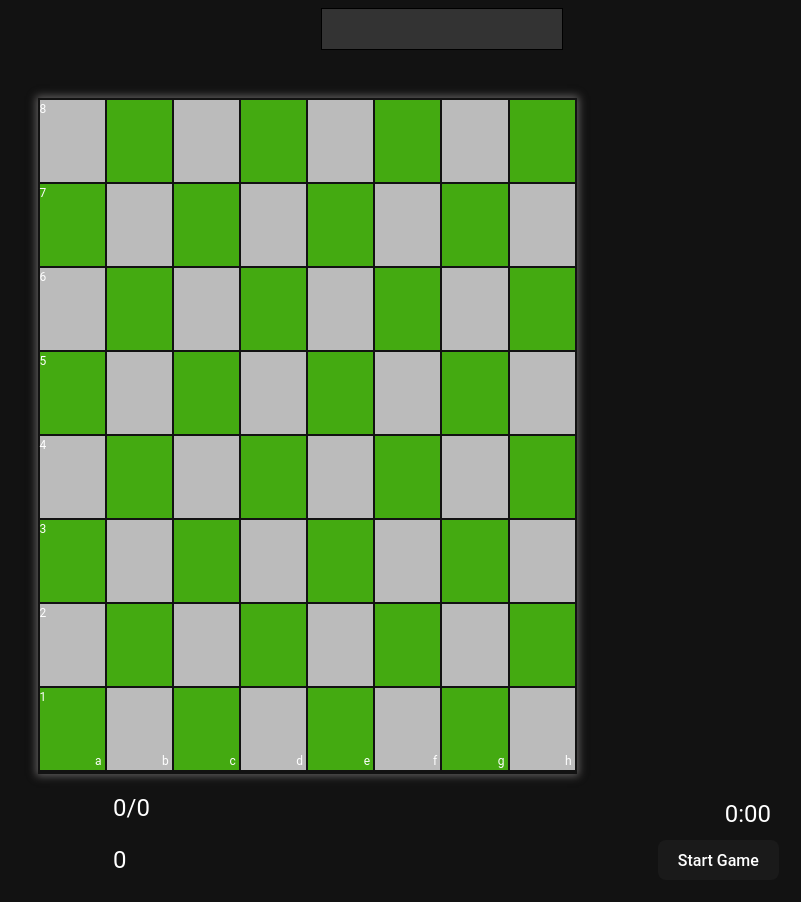
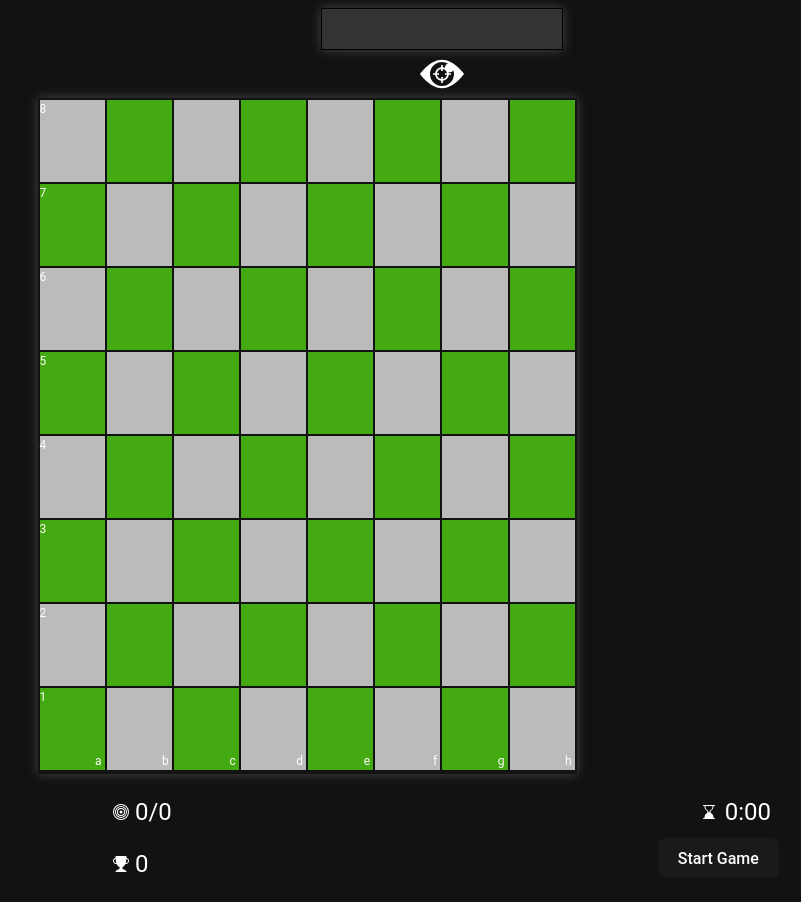
Before and after one commit to robinpunn/promotional-email, a React (Vite) app: page / in a window 1280 px wide. Shown: the whole page, without its empty margins (198-999 px from the left). Built offline with nearby package versions, Linux system fonts and the light colour scheme.

Commit message:
added icons

```diff
--- a/src/components/layout/Mobile.css
+++ b/src/components/layout/Mobile.css
@@ -15,6 +15,11 @@
   margin: 0;
 }
 
+.current {
+  color: white;
+  font: 2rem;
+}
+
 .history-container {
   display: flex;
   flex-direction: row;
@@ -26,6 +31,7 @@
   overflow-x: scroll;
   overflow-y: hidden;
   font-size: 0.8rem;
+  box-shadow: 0px 0px 10px rgba(127, 124, 124, 0.5);
 }
 
 .history {
@@ -64,7 +70,7 @@
   flex-direction: column;
   align-items: flex-start;
   justify-content: center;
-  margin: 0.5rem 0;
+  margin: 0.75rem 0 0 0;
 }
 
 .score {
@@ -92,3 +98,7 @@
   color: white;
   font-size: 1.5rem;
 }
+
+.time-icon {
+  margin-right: 0.5rem;
+}
--- a/src/components/layout/Mobile.jsx
+++ b/src/components/layout/Mobile.jsx
@@ -6,7 +6,7 @@ import Timer from "../parts/Timer";
 import Score from "../parts/Score";
 import Start from "../parts/Start";
 import HighScore from "../parts/HighScore";
-import { GiWarlockEye } from "react-icons/gi";
+import { GiEyeTarget } from "react-icons/gi";
 import "./Mobile.css";
 
 function Mobile({
@@ -27,11 +27,7 @@ function Mobile({
     <div className="mobile">
       <div className="current-history">
         <History history={history} choice={choiceHx} />
-        {!countDown ? (
-          <GiWarlockEye color="white" />
-        ) : (
-          <CurrentSquare id={id} />
-        )}
+        <CurrentSquare id={id} countDown={countDown} />
       </div>
       <div className="board-container">
         <ChessBoard
--- a/src/components/parts/ChessBoard.css
+++ b/src/components/parts/ChessBoard.css
@@ -1,6 +1,6 @@
 .board {
   position: relative;
-  box-shadow: 0 0 0.5rem 0.1rem #5f5d5d;
+  box-shadow: 0px 0px 10px rgba(127, 124, 124, 0.5);
 }
 
 .white {
--- a/src/components/parts/CurrentSquare.jsx
+++ b/src/components/parts/CurrentSquare.jsx
@@ -1,11 +1,16 @@
 import React from "react";
+import { GiEyeTarget } from "react-icons/gi";
 
-function CurrentSquare({ id }) {
+function CurrentSquare({ id, countDown }) {
   return (
     <div className="current-container">
-      <p className="current" style={{ color: "white", fontSize: "2rem" }}>
-        {id}
-      </p>
+      {countDown > 0 ? (
+        <p className="current" style={{ color: "white", fontSize: "2rem" }}>
+          {id}
+        </p>
+      ) : (
+        <GiEyeTarget color="white" size="4rem" />
+      )}
     </div>
   );
 }
--- a/src/components/parts/HighScore.jsx
+++ b/src/components/parts/HighScore.jsx
@@ -1,7 +1,13 @@
 import React from "react";
+import { BsTrophyFill } from "react-icons/bs";
 
 function HighScore({ highScore }) {
-  return <p className="high-score">{highScore}</p>;
+  return (
+    <p className="high-score">
+      <BsTrophyFill size="1rem" color="white" />
+      {""} {highScore}
+    </p>
+  );
 }
 
 export default HighScore;
--- a/src/components/parts/Score.jsx
+++ b/src/components/parts/Score.jsx
@@ -1,10 +1,14 @@
 import React from "react";
+import { BsBullseye } from "react-icons/bs";
 
 function Score({ score, history }) {
   return (
-    <p className="score">
-      {score}/{history.length}
-    </p>
+    <>
+      <p className="score">
+        <BsBullseye size="1rem" color="white" />
+        {""} {score}/{history.length}
+      </p>
+    </>
   );
 }
 
--- a/src/components/parts/Timer.jsx
+++ b/src/components/parts/Timer.jsx
@@ -1,7 +1,14 @@
 import React from "react";
+import { BsHourglassBottom } from "react-icons/bs";
 
 function Timer({ time }) {
-  return <p className="time">{time}</p>;
+  return (
+    <p className="time">
+      <BsHourglassBottom size="1rem" color="white" className="time-icon" />
+      {""}
+      {time}
+    </p>
+  );
 }
 
 export default Timer;
```
